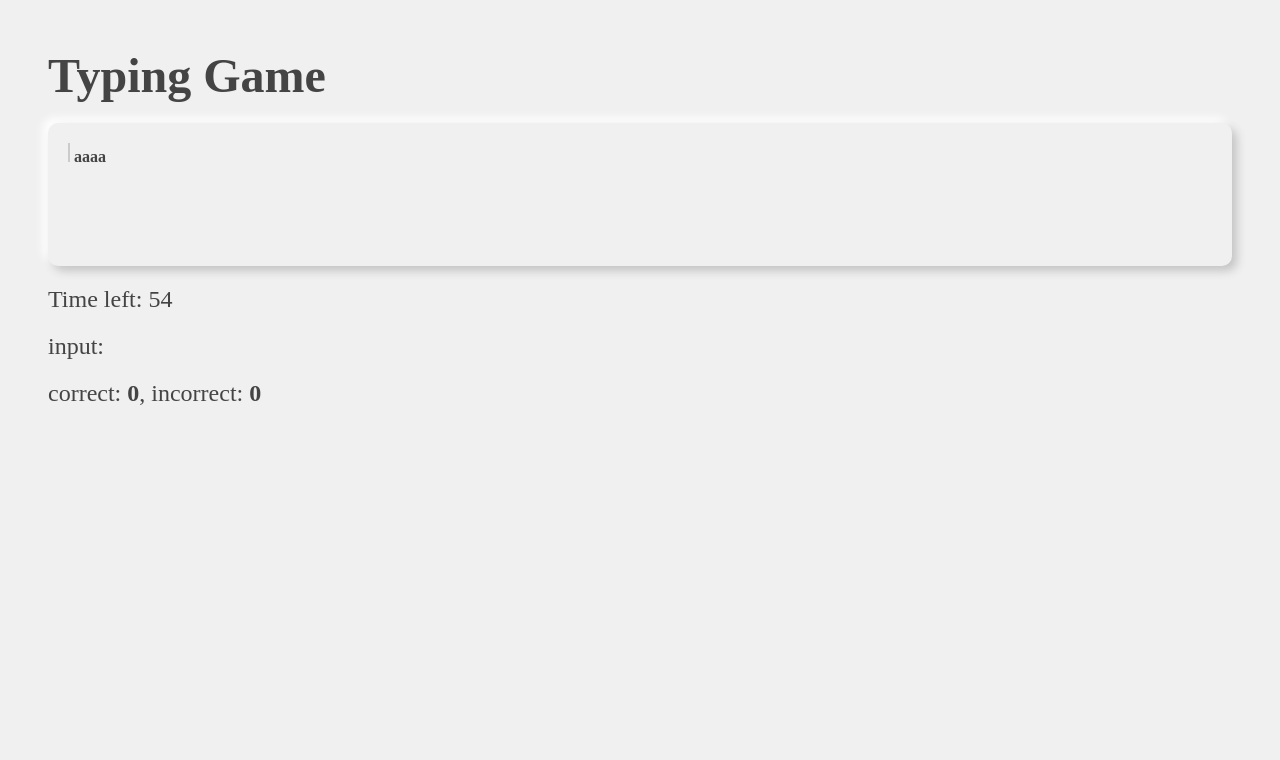
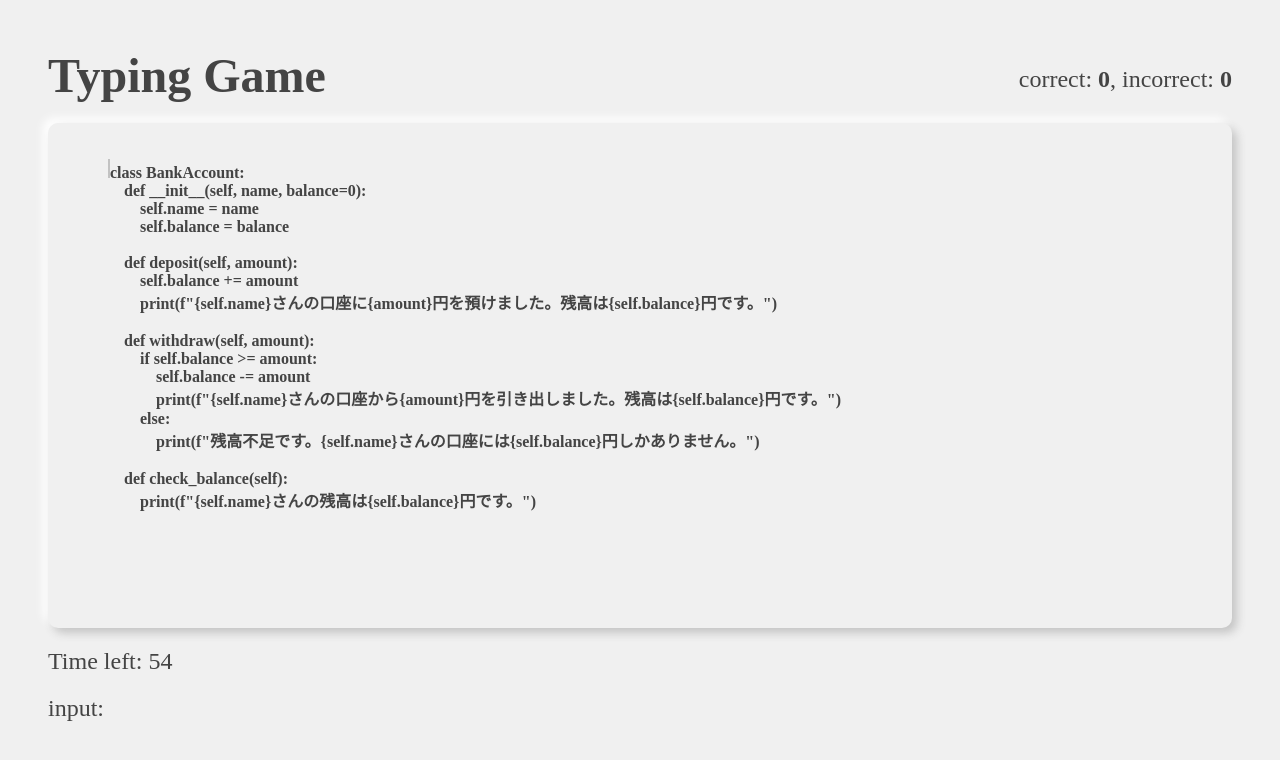
Before and after one commit to tf63/django-type-app, a Django app: page /play_game/ in a window 1280 px wide. Shown: the top 760 px of the page. Run offline with Django 3.2, Linux system fonts and the light colour scheme.

Commit message:
add multi-line system

```diff
--- a/TypeProject/TypeApp/views.py
+++ b/TypeProject/TypeApp/views.py
@@ -6,11 +6,48 @@ from string import ascii_lowercase
 
 
 def start_game(request):
+    # wordsとtab_countsの長さが同じとなるようにする
+
     # word = "".join([choice(ascii_lowercase) for i in range(50)])
-    word = "aiueo kakikukeko sasisuseso tatituteto naninuneno hahihuheho mamimumemo yayuyo rarirurero wawon"
-    words = ["aiueo", "\tkakikukeko"]
+    # word = "aiueo kakikukeko sasisuseso tatituteto naninuneno hahihuheho mamimumemo yayuyo rarirurero wawon"
+    word = """class BankAccount:
+    def __init__(self, name, balance=0):
+        self.name = name
+        self.balance = balance
+
+    def deposit(self, amount):
+        self.balance += amount
+        print(f"{self.name}さんの口座に{amount}円を預けました。残高は{self.balance}円です。")
+
+    def withdraw(self, amount):
+        if self.balance >= amount:
+            self.balance -= amount
+            print(f"{self.name}さんの口座から{amount}円を引き出しました。残高は{self.balance}円です。")
+        else:
+            print(f"残高不足です。{self.name}さんの口座には{self.balance}円しかありません。")
+
+    def check_balance(self):
+        print(f"{self.name}さんの残高は{self.balance}円です。")"""
+
+    words = []
+    tab_counts = []
+    for i, w in enumerate(word.split("\n")):
+        tab_count = 0
+        w_striped = w.lstrip("\t")
+        tab_count += len(w) - len(w_striped)
+        w_striped = w.lstrip(" ")
+        tab_count += int((len(w) - len(w_striped)) / 4)
+
+        words.append(w_striped)
+        tab_counts.append(tab_count)
+
     time_limit = 60
-    data = {"word": word, "words": words, "time_limit": time_limit}
+    data = {
+        "word": word,
+        "words": words,
+        "tab_counts": tab_counts,
+        "time_limit": time_limit,
+    }
     return JsonResponse(data)
 
 
--- a/TypeProject/static/css/game.css
+++ b/TypeProject/static/css/game.css
@@ -7,6 +7,11 @@ body {
     max-width: 1600px;
     margin: 0 auto;
     padding: 20px;
+}
+
+.top-container {
+    display: flex;
+    align-items: flex-end;
 }
 
 /* 入力欄 */
@@ -57,7 +62,16 @@ h1 {
 }
 
 /* 段落テキスト */
-p {
+.text {
+    color: #444;
+    font-size: 1.5em;
+    margin: auto 20px 0px auto;
+    padding-bottom: 10px;
+    text-align: left;
+    text-shadow: 1px 1px #eee;
+}
+
+.text-line {
     color: #444;
     font-size: 1.5em;
     margin: 20px 20px auto;
@@ -66,9 +80,13 @@ p {
     text-shadow: 1px 1px #eee;
 }
 
-#pressed {
+.target_item {
+    list-style-type: none;
+}
+
+.pressed {
     display: inline-block;
-    color: #777;
+    color: #999;
 }
 
 .caret {
--- a/TypeProject/static/js/type.js
+++ b/TypeProject/static/js/type.js
@@ -1,104 +1,122 @@
-// function check(data) {
-//     $('#current_word').text(data.word);
-//     var timeLeft = data.time_limit;
-//     $('#time_left').text(timeLeft);
-//     var intervalId = setInterval(function () {
-//         timeLeft--;
-//         $('#time_left').text(timeLeft);
-//         if (timeLeft === 0) {
-//             clearInterval(intervalId);
-//             $('#submit_button').prop('disabled', true);
-//         }
-//     }, 1000);
-//     $('#submit_button').click(function () {
-//         var inputWord = $('#input_word').val();
-//         if (inputWord === data.word) {
-//             $('#result').text('Correct!');
-//         } else {
-//             $('#result').text('Incorrect...');
-//         }
-//     });
-// }
-
-function setCaret(sentence, index) {
+function setCaret(sentence, index, index_line) {
     let pressed = sentence.substring(0, index);
     pressed = pressed.replace(/ /g, "&nbsp;")
-    $("#pressed").html(pressed);
-    $("#target").html(
+
+    $(`#target_pressed${index_line}`).html(pressed);
+    $(`#target_text${index_line}`).html(
         "<span class='caret'></span>" + sentence.substring(index)
     );
 }
 
-// HTMLがロードされたら
-$(document).ready(function () {
-
-    let sentence = "none";
-    let timeLeft = 0;
-    let words = [];
-    $.ajax({
-        url: '/start_game/',
-        success: function (data) {
-            let sentenc = data.word;
-            words = data.words
-
-            timeLeft = data.time_limit;
-        }
-    });
-
-    console.log(words[0]);
-    sentence = words[0];
-    sentence = "\taaaa";
-    if (sentence.startsWith('\t')) {
-        console.log('タブから始まる');
-    }
-    let index = 0;
-    let incorrect = 0;
-    $("#target").text(sentence);
-    setCaret(sentence, index);
-
+function setTimer(timeLeft) {
+    // タイマー表示
     $('#time_left').text(timeLeft);
     let intervalId = setInterval(function () {
         timeLeft--;
         $('#time_left').text(timeLeft);
         if (timeLeft === 0) {
             clearInterval(intervalId);
-            $('#submit_button').prop('disabled', true);
+            // $('#submit_button').prop('disabled', true);
         }
     }, 1000);
+}
 
+// HTMLがロードされたら
+$(document).ready(async function () {
 
+    // api
+    const response = await $.ajax({
+        url: '/start_game/',
+    });
+
+    // inputs
+    let word = response.word;
+    let words = response.words;
+    let num_lines = words.length;
+    let tab_counts = response.tab_counts;
+    let timeLeft = response.time_limit;
+    setTimer(timeLeft);
+
+    // settings
+    let tab_space_width = 4;
+
+    // test
+    console.log(`words length: ${words.length}, tab_counts: length: ${tab_counts.length}`)
+
+    // variables
+    let index = 0;
+    let index_line = 0;
+    let incorrect = 0;
+    let sentence = words[index_line];
+
+    // set indent
+    for (let i = 0; i < num_lines; i++) {
+        let space = '&nbsp;'.repeat(tab_space_width).repeat(tab_counts[i]);
+        let space_prefix = `<span>${space}</span>`
+        let pressed_prefix = `<span id='target_pressed${i}' class='pressed'></span>`
+        let new_item = $("<li>").attr("class", "target_item");
+        new_item.html(space_prefix + pressed_prefix + `<span id='target_text${i}'>` + words[i] + "</span>");
+        $('#target_list').append(new_item);
+    }
+
+    setCaret(sentence, index, index_line);
+
+    // catch keydown
     $(document).on("keydown", function (event) {
 
         // タブキーが押された場合、デフォルトの動作をキャンセルする
         if (event.keyCode == "9") {
             event.preventDefault();
         }
-    })
 
-    $(document).on("keypress", function (event) {
-        let key = event.which;
+        // タブキーが押された場合、デフォルトの動作をキャンセルする
+        if (event.keyCode == "32") {
+            event.preventDefault();
+        }
+
+        let key = event.key;
         console.log(`キー ${key} が押されました`);
-
+        if (event.keyCode === 32) { // スペースキーが押された場合
+            console.log('Space key pressed!');
+        }
         // shiftキーが押されている場合、文字列を大文字に変換する
         if (event.shiftKey) {
             key = key.toUpperCase();
         }
 
-        if (key === sentence.charAt(index)) {
-            index++;
-            setCaret(sentence, index);
+        if (index != sentence.length) {
 
-            $('#result_text').text('Correct!');
-            $('#correct').text(index);
-            if (index === sentence.length) {
+            if (key == sentence.charAt(index)) {
+                index++;
+                setCaret(sentence, index, index_line);
 
-                $('#result').text('Congratulations! You have completed the game.');
+                $('#result').text('Correct!');
+                $('#correct').text(index);
+            } else {
+                incorrect++;
+                $('#result').text('Incorrect...');
+                $('#incorrect').text(incorrect);
             }
+
         } else {
-            incorrect++;
-            // $("#input").val("");
-            $('#result_text').text('Incorrect...');
-            $('#incorrect').text(incorrect);
+            if (key == "Enter") {
+                $(`#target_text${index_line}`).html("");
+                index_line++;
+                $('#result').text('complete line');
+                sentence = words[index_line];
+                index = 0;
+                setCaret(sentence, index, index_line);
+            } else {
+                incorrect++;
+                $('#result').text('Incorrect...');
+                $('#incorrect').text(incorrect);
+            }
         }
-    });
+
+
+        if (index_line == num_lines) {
+            $('#result').text('complete !!!')
+            // エラー処理
+        }
+    })
 });
--- a/TypeProject/templates/game.html
+++ b/TypeProject/templates/game.html
@@ -29,14 +29,17 @@
 </head>
 <body>
     <div class="container">
-        <h1>Typing Game</h1>
+        <div class="top-container">
+            <h1>Typing Game</h1>
+            <p class="text">correct: <span id="correct">0</span>,
+            incorrect: <span id="incorrect">0</span></p>
+        </div>
         <div id="target_box">
-            <span id='pressed'></span><span id="target"></span>
+            <ul id="target_list"></ul>
+            {% comment %} <span id='pressed'></span><span id="target"></span> {% endcomment %}
         </div>
-        <p>Time left: <span id="time_left"></span></p>
-        <p id="result">input: <span id="result_text"></span></p>
-        <p>correct: <span id="correct">0</span>,
-            incorrect: <span id="incorrect">0</span></p>
+        <p class="text-line">Time left: <span id="time_left"></span></p>
+        <p id="result" class="text-line">input: <span id="result_text"></span></p>
     </div>
 </body>
 <script src="https://code.jquery.com/jquery-3.6.0.min.js"></script>
```
Also changed, not shown: TypeProject/sample.py (added, +21 -0 lines), TypeProject/static/js/type_.js (deleted, +0 -104 lines).
